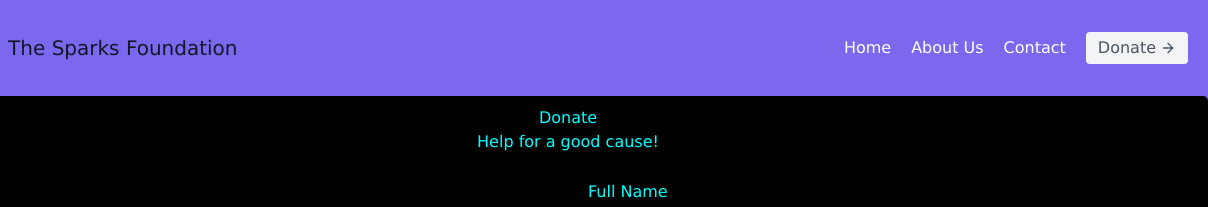
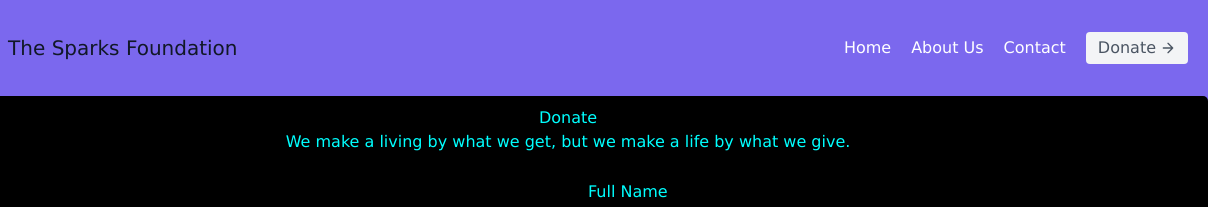
Before and after one commit to khushboobajaj25/PaymentGateWayIntegration, a plain HTML site: page donate.html in a window 1280 px wide. Shown: the top 207 px of the page, 72-1280 px from the left. Drawn offline with nearby package versions, Linux system fonts and the light colour scheme.

Commit message:
fourth commit

```diff
--- a/donate.html
+++ b/donate.html
@@ -48,7 +48,7 @@
   <div class="container my-auto mx-auto">
     <div style="text-align:center">
       <h2>Donate</h2>
-      <p>Help for a good cause!</p>
+      <p> We make a living by what we get, but we make a life by what we give.</p>
     </div>
     <div class="row">
       <div class="column">
```
